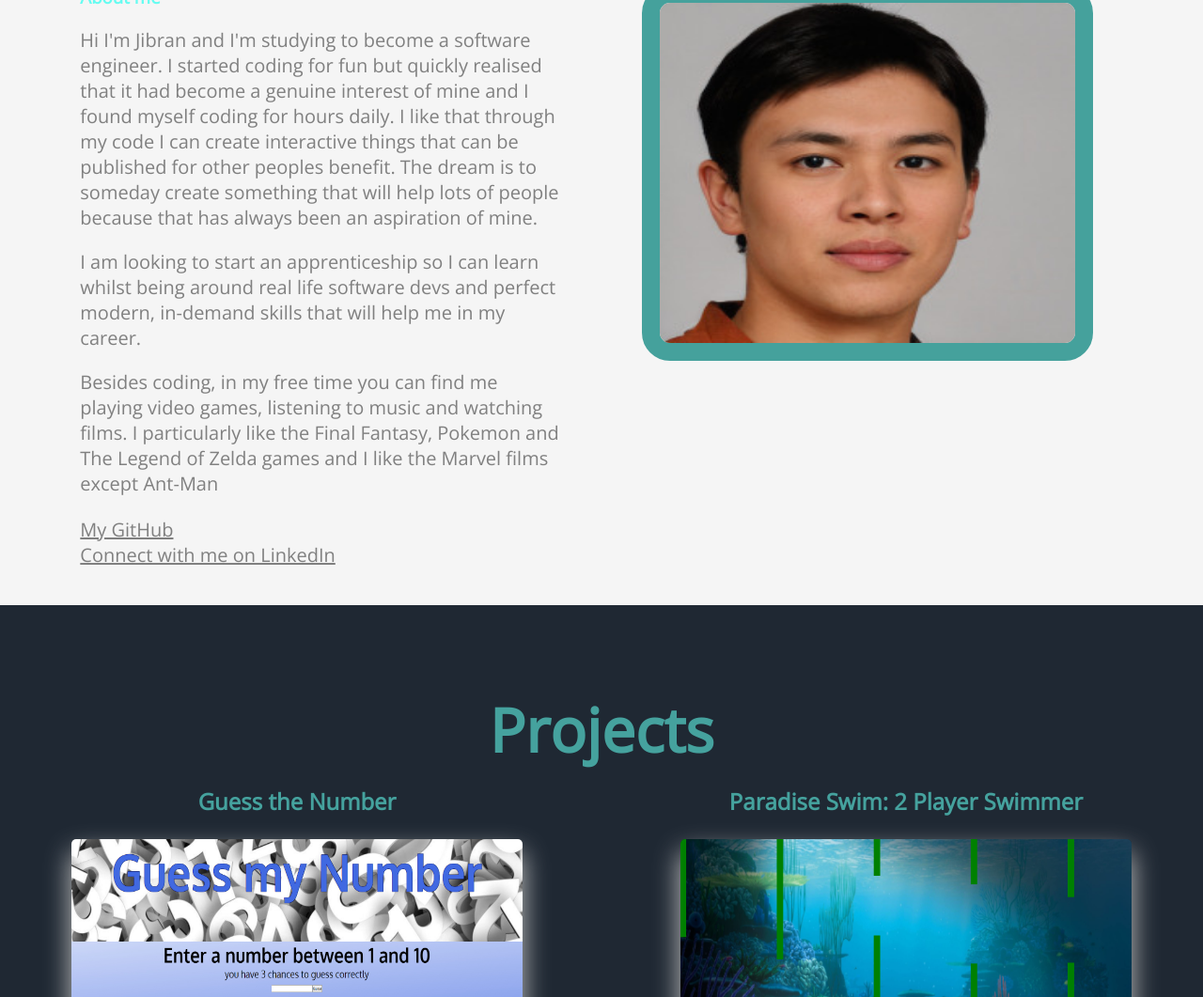
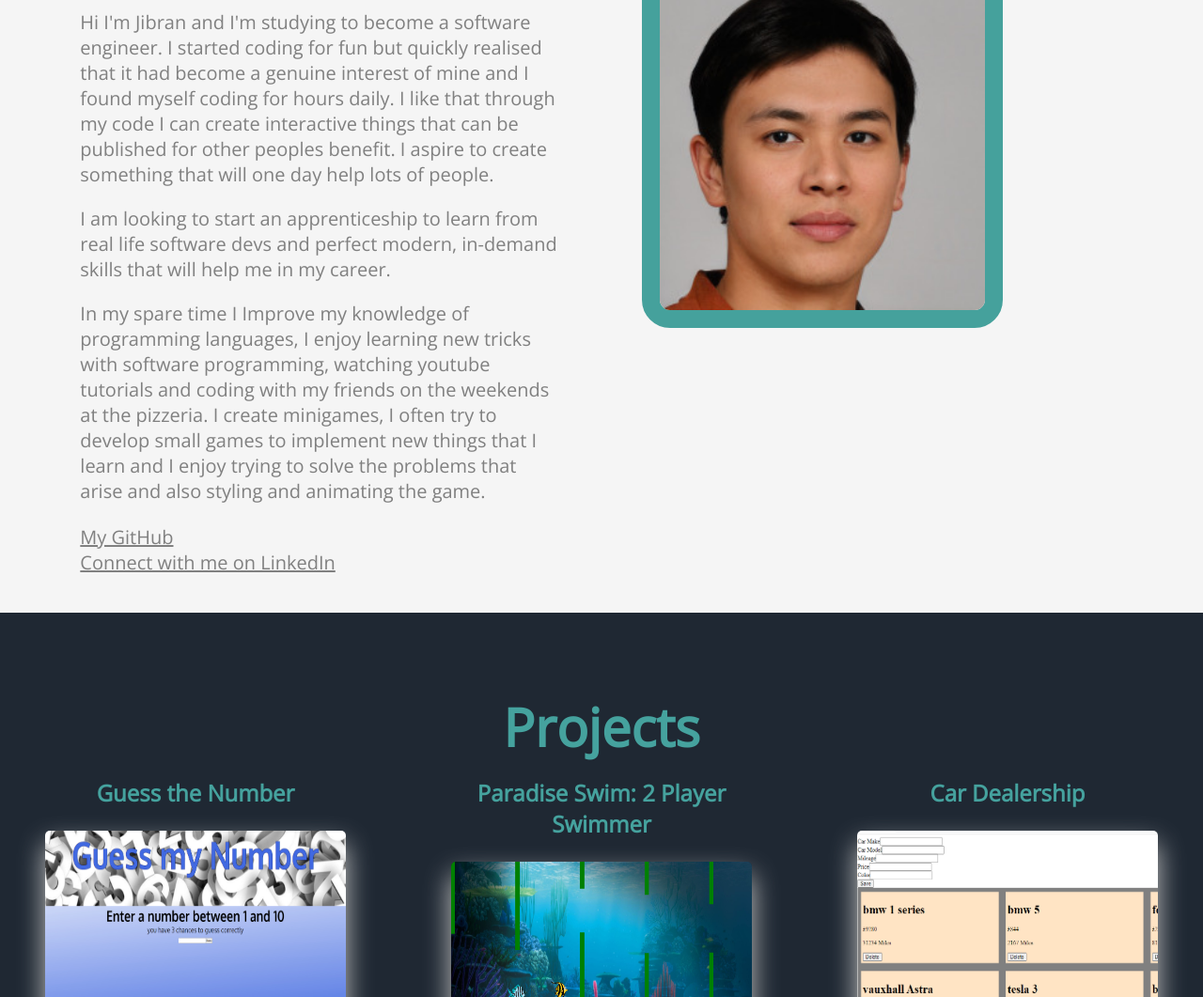
Before and after one commit to JibranH24/Profile, a plain HTML site: page index.html in a window 1280 px wide. Shown: the part 1015-2076 px from the top of the page at 94% size. Drawn offline with nearby package versions, Linux system fonts and the light colour scheme.

Commit message:
fixed sizing after media query messed it up and updated text

```diff
--- a/index.html
+++ b/index.html
@@ -36,9 +36,9 @@
         <div class="profile-organise">
             <div class="about-sections">
                 <h3 class="h-3-s-inblue">About me</h3>
-                <p id="sub-writings">Hi I'm Jibran and I'm studying to become a software engineer. I started coding for fun but quickly realised that it had become a genuine interest of mine and I found myself coding for hours daily. I like that through my code I can create interactive things that can be published for other peoples benefit. The dream is to someday create something that will help lots of people because that has always been an aspiration of mine.</p>
-                <p id="sub-writings">I am looking to start an apprenticeship so I can learn whilst being around real life software devs and perfect modern, in-demand skills that will help me in my career. </p>
-                <p id="sub-writings">Besides coding, in my free time you can find me playing video games, listening to music and watching films. I particularly like the Final Fantasy, Pokemon and The Legend of Zelda games and I like the Marvel films except Ant-Man    </p>   <br>
+                <p id="sub-writings"> Hi I'm Jibran and I'm studying to become a software engineer. I started coding for fun but quickly realised that it had become a genuine interest of mine and I found myself coding for hours daily. I like that through my code I can create interactive things that can be published for other peoples benefit. I aspire to create something that will one day help lots of people.</p>
+                <p id="sub-writings">I am looking to start an apprenticeship to learn from real life software devs and perfect modern, in-demand skills that will help me in my career. </p>
+                <p id="sub-writings">In my spare time I Improve my knowledge of programming languages, I enjoy learning new tricks with software programming, watching youtube tutorials and coding with my friends on the weekends at the pizzeria. I create minigames, I often try to develop small games to implement new things that I learn and I enjoy trying to solve the problems that arise and also styling and animating the game.</p>   <br>
                 <div><a href="https://github.com/JibranH24" class="sub-writings"> My GitHub</a></div>
                 <div><a href="https://www.linkedin.com/in/jibranhussain24" class="sub-writings">Connect with me on LinkedIn</a></div>
 
--- a/styles.css
+++ b/styles.css
@@ -28,7 +28,7 @@ body{
 
 .subheadings{
     text-align: center;
-    font-size:4rem;
+    font-size:7vh;
 
     color:#45a29e;
     padding-top: 0.9em;
@@ -134,8 +134,8 @@ body{
 
 }
 img.resize {
-    width:30rem;
-    height:25rem;
+    width:30vw;
+    /* height:25rem; */
     border:19px solid rgb(69, 161, 156);
     border-radius: 30px;
 }
@@ -168,7 +168,7 @@ img.resize {
   padding: 1em;
   font-size:2vh;
   text-align: center;
-  /* width:30vw; */
+   /* width:30vw;  */
   color:gray;
 }
 #para-sub-writings{
@@ -181,8 +181,8 @@ img.resize {
 
 
 #project-screenshot{
-    width:30rem;
-    height:17rem;
+    width:25vw;
+    height:25vh;
     border-radius: 5px;
     box-shadow: rgb(202, 202, 202) 0px 14px 28px, rgba(0, 0, 0, 0.22) 0px 10px 10px;
 }
@@ -288,7 +288,7 @@ img.resize {
     }
     img.resize{
         width:15rem;
-    height:12.5rem;
+    /* height:12.5rem; */
     }
     .abilityList{
         font-size: 1em;
```
